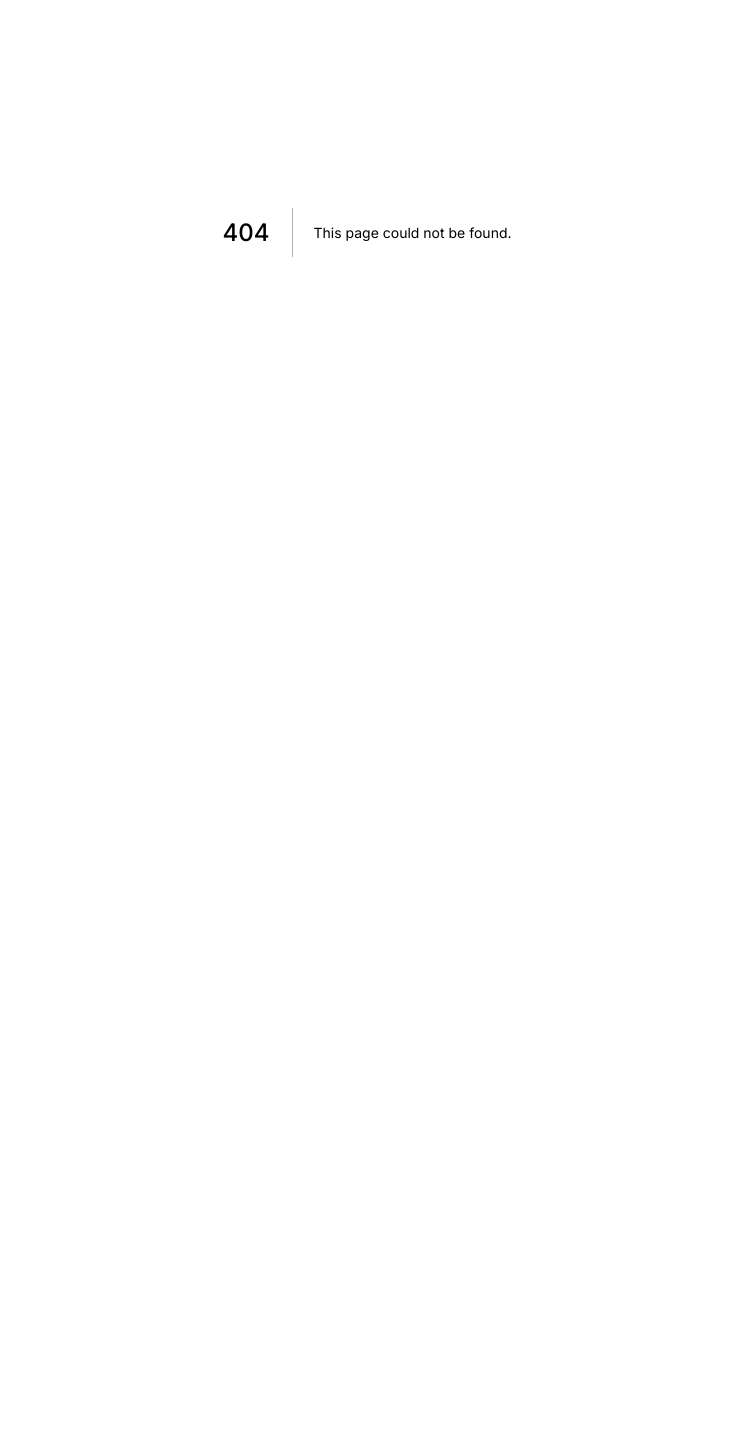
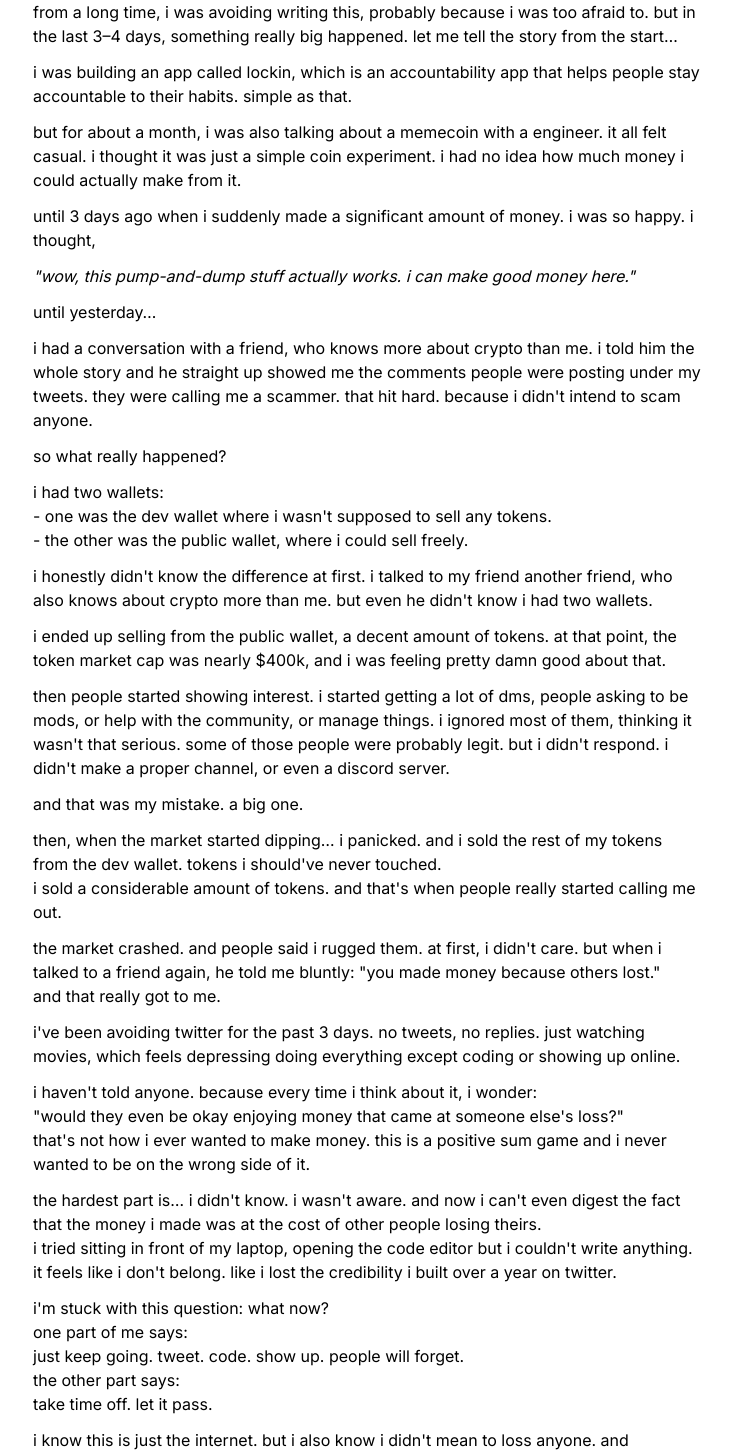
Before and after one commit to notcodesid/reflection, a Next.js app: page /everything-worked in a window 1280 px wide. Before the commit this address had no page. Shown: the part 260-1716 px from the top of the page, without its empty margins (175-907 px from the left). Before the commit the page ends 924 px from the top, so only its background shows below. Built offline with nearby package versions, Linux system fonts and the light colour scheme.

Commit message:
article - everything worked - expect me 🚀

```diff
--- /dev/null
+++ b/src/app/everything-worked/layout.tsx
@@ -0,0 +1,36 @@
+import type { Metadata } from "next";
+
+export const metadata: Metadata = {
+  title: "everything worked - except me | reflection",
+  description: "i was moving fast, until i wasn't",
+  metadataBase: new URL("https://blog.notcodesid.xyz"),
+  openGraph: {
+    title: "everything worked - except me | reflection",
+    description: "i was moving fast, until i wasn't.",
+    url: "https://blog.notcodesid.xyz/everything-worked",
+    siteName: "reflection",
+    images: [
+      {
+        url: "/everything.png",
+        width: 1200,
+        height: 630,
+      },
+    ],
+    locale: "en-IN",
+    type: "article",
+  },
+  twitter: {
+    card: "summary_large_image",
+    title: "everything worked - except me | reflection",
+    description: "i was moving fast, until i wasn't.",
+    images: ["/everything.png"],
+  },
+};
+
+export default function GeneralistsLayout({
+  children,
+}: Readonly<{
+  children: React.ReactNode;
+}>) {
+  return <>{children}</>;
+}
--- /dev/null
+++ b/src/app/everything-worked/page.tsx
@@ -0,0 +1,195 @@
+import Link from "next/link";
+import Image from "next/image";
+import { Footer } from "@/components/layout/Footer";
+
+export default function Home() {
+  return (
+    <>
+    <div className=" pt-8">
+      <div className="mb-12">
+        <h1 className="text-3xl font-bold mb-5">everything worked - except me</h1>
+        <div className="text-sm flex items-center">
+          <span>2025-05-29</span>
+          <span className="mx-2">•</span>
+          <span>5 min read</span>
+        </div>
+      </div>
+
+      <section className="mt-8 pt-3">
+        <p className="text-base">
+          from a long time, i was avoiding writing this, probably because i was too afraid to.
+          but in the last 3–4 days, something really big happened.
+          let me tell the story from the start…
+        </p>
+
+        <p className="text-base mt-3">
+          i was building an app called lockin, which is an accountability app that helps people stay accountable to their habits. simple as that.
+        </p>
+
+        <p className="text-base mt-3">
+          but for about a month, i was also talking about a memecoin with a engineer.
+          it all felt casual. i thought it was just a simple coin experiment.
+          i had no idea how much money i could actually make from it.
+        </p>
+
+        <p className="text-base mt-3">
+          until 3 days ago when i suddenly made a significant amount of money.
+          i was so happy. i thought,
+        </p>
+
+        <p className="text-base mt-3 italic">
+          "wow, this pump-and-dump stuff actually works. i can make good money here."
+        </p>
+
+        <p className="text-base mt-3">
+          until yesterday…
+        </p>
+
+        <p className="text-base mt-3">
+          i had a conversation with a friend, who knows more about crypto than me.
+          i told him the whole story and he straight up showed me the comments people were posting under my tweets.    they were calling me a scammer.
+          that hit hard.
+          because i didn't intend to scam anyone.
+        </p>
+
+        <p className="text-base mt-3 ">
+          so what really happened?
+        </p>
+
+        <p className="text-base mt-3">
+          i had two wallets:
+        </p>
+
+        <p className="list-disc text-base">
+         <p> - one was the dev wallet where i wasn't supposed to sell any tokens.</p>
+         <p> - the other was the public wallet, where i could sell freely.</p>
+        </p>
+
+        <p className="text-base mt-3">
+          i honestly didn't know the difference at first.
+          i talked to my friend another friend, who also knows about crypto more than me. but even he didn't know i had two wallets.
+        </p>
+
+        <p className="text-base mt-3">
+          i ended up selling from the public wallet, a decent amount of tokens.
+          at that point, the token market cap was nearly $400k, and i was feeling pretty damn good about that.
+        </p>
+
+        <p className="text-base mt-3">
+          then people started showing interest.
+          i started getting a lot of dms, people asking to be mods, or help with the community, or manage things.
+          i ignored most of them, thinking it wasn't that serious.
+          some of those people were probably legit.
+          but i didn't respond. i didn't make a proper channel, or even a discord server.
+        </p>
+
+        <p className="text-base mt-3">
+          and that was my mistake.
+          a big one.
+        </p>
+
+        <p className="text-base mt-3">
+          then, when the market started dipping…
+          i panicked.
+          and i sold the rest of my tokens from the dev wallet.
+          tokens i should've never touched.
+        </p>
+
+        <p className="text-base">
+          i sold a considerable amount of tokens.
+          and that's when people really started calling me out.
+        </p>
+
+        <p className="text-base mt-3">
+
+        </p>
+
+        <p className="text-base">
+        the market crashed.
+        and people said i rugged them.
+          at first, i didn't care.
+          but when i talked to a friend again, he told me bluntly:
+          "you made money because others lost."
+
+        </p>
+
+        <p className="text-base">
+        </p>
+
+        <p className="text-base">
+          and that really got to me.
+        </p>
+
+        <p className="text-base mt-3">
+          i've been avoiding twitter for the past 3 days.
+          no tweets, no replies.
+          just watching movies, which feels depressing doing everything except coding or showing up online.
+        </p>
+
+        <p className="text-base mt-3">
+          i haven't told anyone.
+          because every time i think about it, i wonder:
+        </p>
+
+        <p className="text-base">
+          "would they even be okay enjoying money that came at someone else's loss?"
+        </p>
+
+        <p className="text-base">
+          that's not how i ever wanted to make money.
+          this is a positive sum game and i never wanted to be on the wrong side of it.
+        </p>
+
+        <p className="text-base mt-3">
+          the hardest part is…
+          i didn't know.
+          i wasn't aware.
+          and now i can't even digest the fact that the money i made was at the cost of other people losing theirs.
+        </p>
+
+        <p className="text-base">
+          i tried sitting in front of my laptop, opening the code editor
+          but i couldn't write anything.
+          it feels like i don't belong.
+          like i lost the credibility i built over a year on twitter.
+        </p>
+
+        <p className="text-base mt-3">
+          i'm stuck with this question:
+          what now?
+        </p>
+
+        <p className="text-base">
+          one part of me says:
+        </p>
+
+        <p className="text-base">
+          just keep going. tweet. code. show up. people will forget.
+        </p>
+
+        <p className="text-base">
+          the other part says:
+        </p>
+
+        <p className="text-base">
+          take time off. let it pass.
+        </p>
+
+        <p className="text-base mt-3">
+          i know this is just the internet.
+          but i also know i didn't mean to loss anyone.
+          and somehow, i still did.
+        </p>
+
+        <p className="text-base">
+          so yeah…
+          now what?
+        </p>
+      </section>
+    </div>
+
+    <Footer />
+
+    </>
+  );
+}
--- a/src/app/page.tsx
+++ b/src/app/page.tsx
@@ -12,13 +12,27 @@ export default function Home() {
             </p>
           </div>
 
+
+          <div className="mt-16">
+            <h2 className="text-sm font-medium mb-4">reflections</h2>
+
+              <div className="flex justify-between items-baseline">
+                <div>
+                  <Link href="/everything-worked" className="hover:underline text-blue-500">everything worked - expect me.</Link>
+                  <span className="text-sm  ml-2">i was moving fast, until i wasn't</span>
+                </div>
+                <span className="text-sm">8</span>
+              </div>
+
+          </div>
+
           <div className="mt-16">
             <h2 className="text-sm font-medium mb-4">tech</h2>
 
               <div className="flex justify-between items-baseline">
                 <div>
                   <Link href="/code" className="hover:underline text-blue-500">can you really code?</Link>
-                  <span className="text-sm text-gray-600 ml-2">thoughts on development skills</span>
+                  <span className="text-sm  ml-2">thoughts on development skills</span>
                 </div>
                 <span className="text-sm">23</span>
               </div>
@@ -26,7 +40,7 @@ export default function Home() {
               <div className="flex justify-between items-baseline mt-2">
                 <div>
                   <Link href="/vscode" className="hover:underline text-blue-500">transition from cursor to vscode</Link>
-                  <span className="text-sm text-gray-600 ml-2">developer tools</span>
+                  <span className="text-sm  ml-2">developer tools</span>
                 </div>
                 <span className="text-sm">20</span>
               </div>
@@ -38,7 +52,7 @@ export default function Home() {
               <div className="flex justify-between items-baseline">
                 <div>
                   <Link href="/my-journal" className="hover:underline text-blue-500">my journal</Link>
-                  <span className="text-sm text-gray-600 ml-2">personal reflections</span>
+                  <span className="text-sm  ml-2">personal reflections</span>
                 </div>
                 <span className="text-sm">22</span>
               </div>
@@ -46,7 +60,7 @@ export default function Home() {
               <div className="flex justify-between items-baseline mt-2">
                 <div>
                   <Link href="/day" className="hover:underline text-blue-500">a day of 20 years old</Link>
-                  <span className="text-sm text-gray-600 ml-2">reflections on youth</span>
+                  <span className="text-sm  ml-2">reflections on youth</span>
                 </div>
                 <span className="text-sm">21</span>
               </div>
@@ -54,7 +68,7 @@ export default function Home() {
               <div className="flex justify-between items-baseline mt-2">
                 <div>
                   <Link href="/study" className="hover:underline text-blue-500">how to study 4 hours every day</Link>
-                  <span className="text-sm text-gray-600 ml-2">productivity tips</span>
+                  <span className="text-sm  ml-2">productivity tips</span>
                 </div>
                 <span className="text-sm">18</span>
               </div>
@@ -66,7 +80,7 @@ export default function Home() {
               <div className="flex justify-between items-baseline">
                 <div>
                   <Link href="/hire" className="hover:underline text-blue-500">how to get hire - sam altman</Link>
-                  <span className="text-sm text-gray-600 ml-2">career advice</span>
+                  <span className="text-sm  ml-2">career advice</span>
                 </div>
                 <span className="text-sm">19</span>
               </div>
@@ -74,7 +88,7 @@ export default function Home() {
               <div className="flex justify-between items-baseline mt-2">
                 <div>
                   <Link href="/generalists" className="hover:underline text-blue-500">generalists in the information age</Link>
-                  <span className="text-sm text-gray-600 ml-2">thoughts on career paths</span>
+                  <span className="text-sm  ml-2">thoughts on career paths</span>
                 </div>
                 <span className="text-sm">17</span>
               </div>
```
Also changed, not shown: public/everything.png (added).
